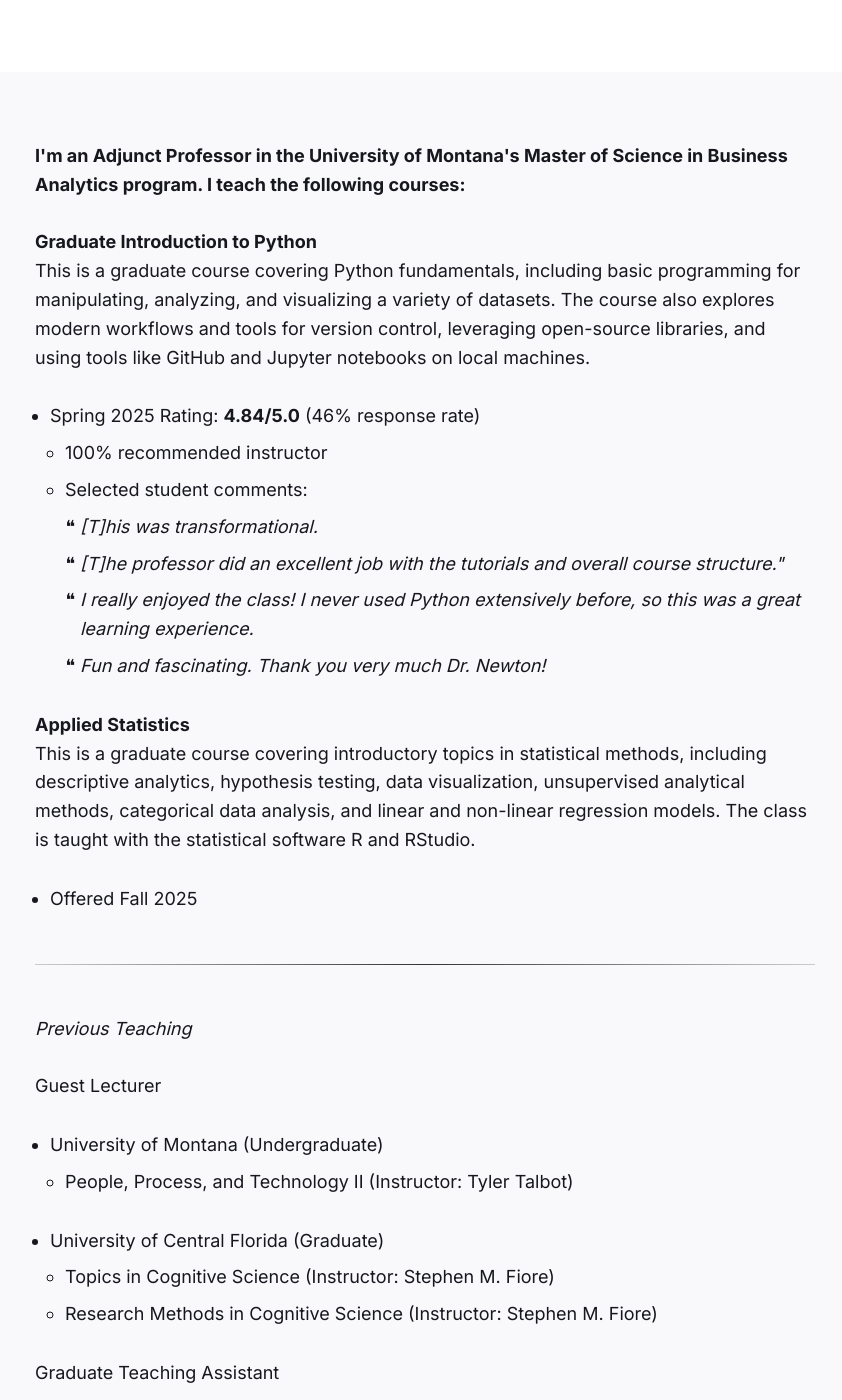
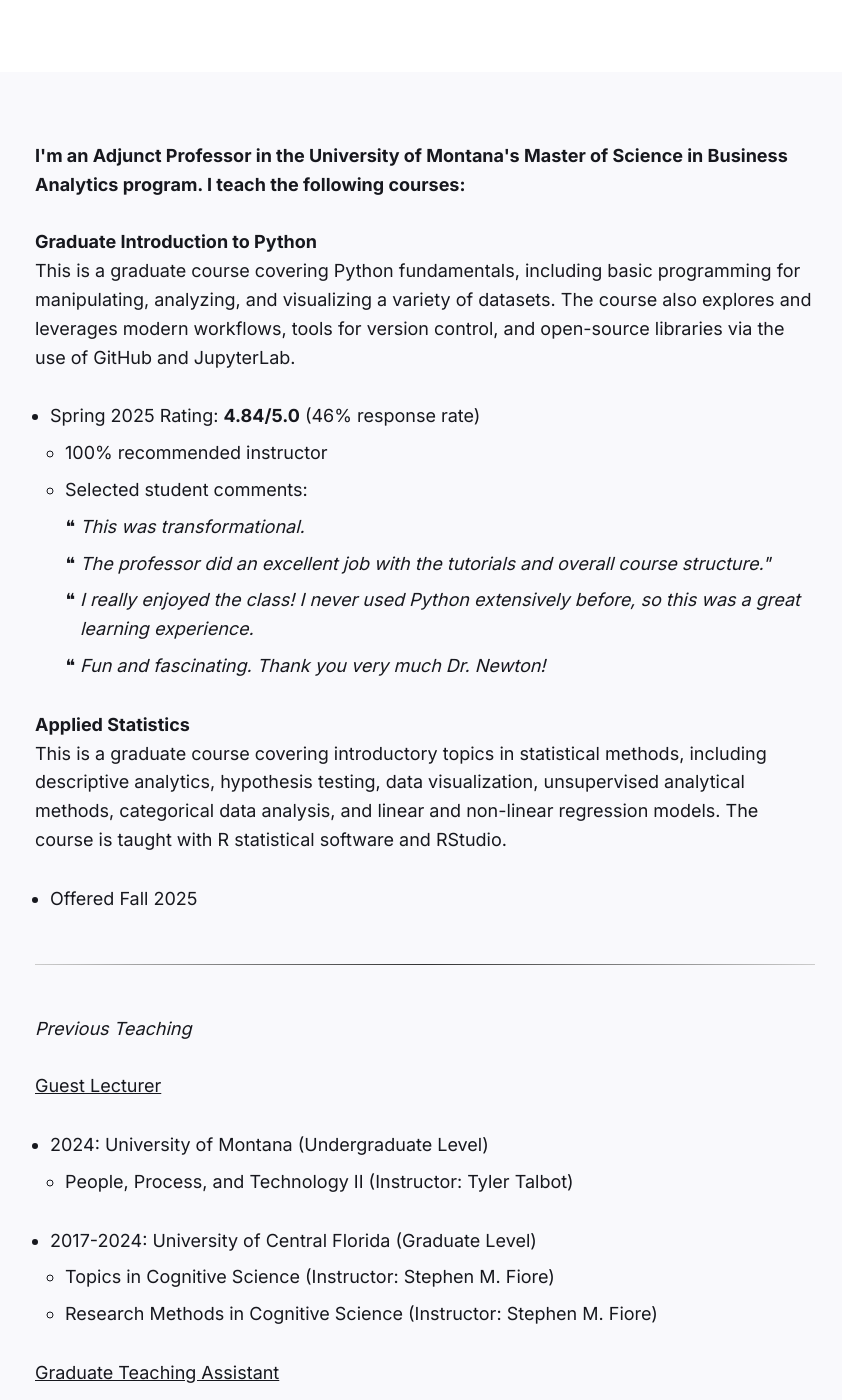
Before and after one commit to small0live/small0live.github.io, a Jekyll site: the page built from _pages/teaching.html, in a window 1280 px wide and 1400 px high, scrolled down 324 px. Shown: the whole window, without its empty margins (215-1057 px from the left). Built offline with Jekyll 4.4.1, drawn with Linux system fonts in a browser that asks for light colours; some of the changed text lies outside the part shown.

Commit message:
format text

```diff
--- a/_pages/teaching.html
+++ b/_pages/teaching.html
@@ -10,7 +10,7 @@ image:
 
 <b>Graduate Introduction to Python</b>
 
-<p>This is a graduate course covering Python fundamentals, including basic programming for manipulating, analyzing, and visualizing a variety of datasets. The course also explores modern workflows and tools for version control, leveraging open-source libraries, and using tools like GitHub and Jupyter notebooks on local machines.</p>
+<p>This is a graduate course covering Python fundamentals, including basic programming for manipulating, analyzing, and visualizing a variety of datasets. The course also explores and leverages modern workflows, tools for version control, and open-source libraries via the use of GitHub and JupyterLab.</p>
 
 <ul>
 <li>Spring 2025 Rating: <b>4.84/5.0</b> (46% response rate)</li>
@@ -18,8 +18,8 @@ image:
     <li>100% recommended instructor</li>
     <li>Selected student comments:</li>
     <ul style="list-style-type: '❝ ';">
-      <li><i>[T]his was transformational.</i></li>
-      <li><i>[T]he professor did an excellent job with the tutorials and overall course structure."</i></li>
+      <li><i>This was transformational.</i></li>
+      <li><i>The professor did an excellent job with the tutorials and overall course structure."</i></li>
       <li><i>I really enjoyed the class! I never used Python extensively before, so this was a great learning experience.</i></li>
       <li><i>Fun and fascinating. Thank you very much Dr. Newton!</i></li>
   </ul>
@@ -29,7 +29,7 @@ image:
 
 <b>Applied Statistics</b>
 
-<p>This is a graduate course covering introductory topics in statistical methods, including descriptive analytics, hypothesis testing, data visualization, unsupervised analytical methods, categorical data analysis, and linear and non-linear regression models. The class is taught with the statistical software R and RStudio.</p>
+<p>This is a graduate course covering introductory topics in statistical methods, including descriptive analytics, hypothesis testing, data visualization, unsupervised analytical methods, categorical data analysis, and linear and non-linear regression models. The course is taught with R statistical software and RStudio.</p>
 
 <ul>
   <li>Offered Fall 2025</li>
@@ -40,17 +40,17 @@ image:
 <i>Previous Teaching</i>
 <br><br>
 <p>
-Guest Lecturer
+<u>Guest Lecturer</u>
 
 <ul>
-<li>University of Montana (Undergraduate)</li>
+<li>2024: University of Montana (Undergraduate Level)</li>
   <ul>
     <li>People, Process, and Technology II (Instructor: Tyler Talbot)</li>
   </ul>
 </ul>
 
 <ul>
-<li>University of Central Florida (Graduate)</li>
+<li>2017-2024: University of Central Florida (Graduate Level)</li>
   <ul>
     <li>Topics in Cognitive Science (Instructor: Stephen M. Fiore)</li>
     <li>Research Methods in Cognitive Science (Instructor: Stephen M. Fiore)</li>
@@ -59,10 +59,10 @@ Guest Lecturer
 </p>
 
 <p>
-Graduate Teaching Assistant
+<u>Graduate Teaching Assistant</u>
 
 <ul>
-<li>University of Central Florida (Graduate)</li>
+<li>2020-2021: University of Central Florida (Graduate Level)</li>
 <ul>
   <li>Perspectives on Modeling and Simulation (Instructor: Patricia Bockelman)</li>
   <li>Understanding Humans for Modeling and Simulation (Instructor: Patricia Bockelman)</li>
```
Also changed, not shown: 2 other files.
